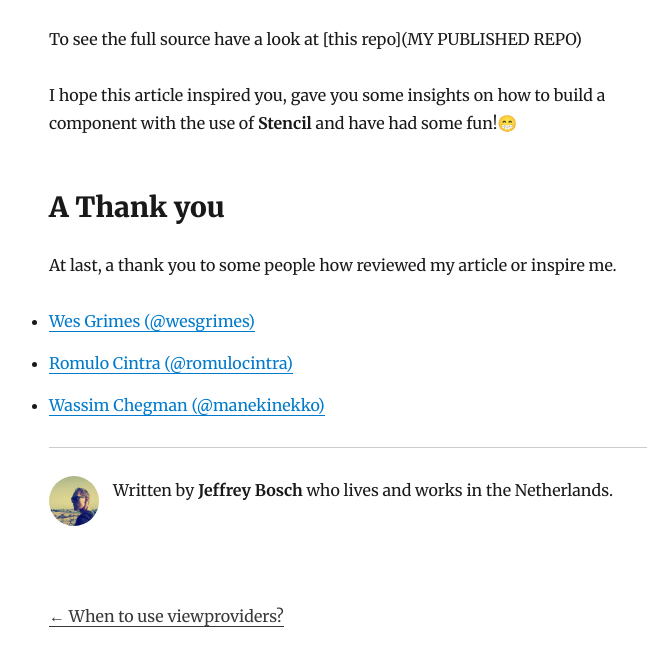
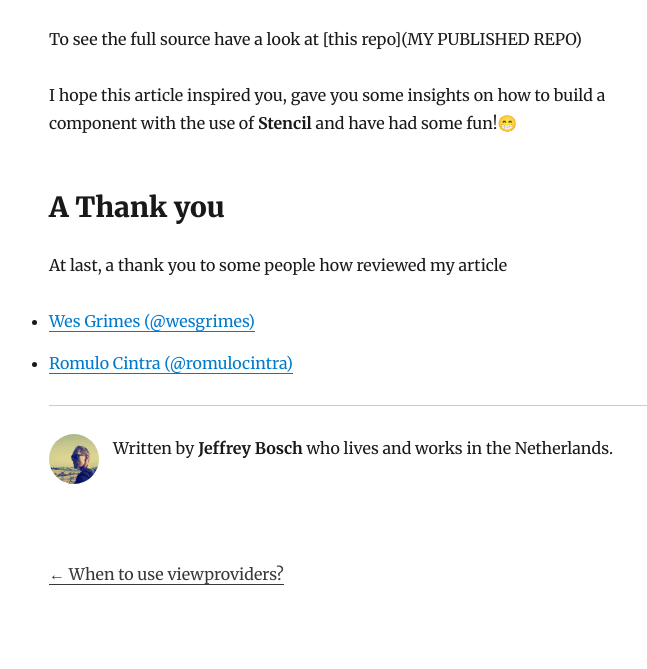
Before and after one commit to Jefiozie/peronsalblog, a Gatsby site: page /building-a-drawer-with-stencil/build-a-drawer-with-stencil/ in a window 1280 px wide. Shown: the part 8476-9145 px from the top of the page, without its empty margins (276-923 px from the left). Built offline with nearby package versions, Linux system fonts and the light colour scheme; Gatsby itself is replaced by a stand-in of ours; some packages are replaced by stand-ins of ours.

Commit message:
Update reviewers

```diff
--- a/content/blog/building-a-drawer-with-stencil/build-a-drawer-with-stencil.md
+++ b/content/blog/building-a-drawer-with-stencil/build-a-drawer-with-stencil.md
@@ -262,8 +262,7 @@ I hope this article inspired you, gave you some insights on how to build a compo
 
 ## A Thank you
 
-At last, a thank you to some people how reviewed my article or inspire me.
+At last, a thank you to some people how reviewed my article
 
 - [Wes Grimes (@wesgrimes)](https://twitter.com/wesgrimes)
 - [Romulo Cintra (@romulocintra)](https://twitter.com/romulocintra)
-- [Wassim Chegman (@manekinekko)](https://twitter.com/manekinekko)
```
